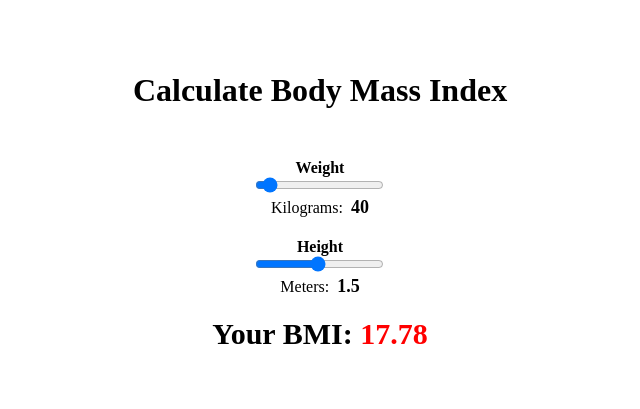
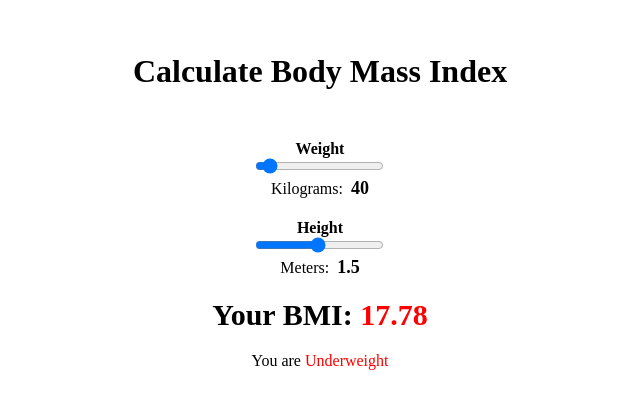
Before and after one commit to practice-ben/bmi-calculator, a React (Vite) app: page / in a window 1280 px wide. Shown: the part 189-598 px from the top of the page, without its empty margins (320-960 px from the left). Built offline with nearby package versions, Linux system fonts and the light colour scheme.

Commit message:
Add health status

```diff
--- a/src/App.jsx
+++ b/src/App.jsx
@@ -4,6 +4,7 @@ export default function App() {
   const [weight, setWeight] = useState(40);
   const [height, setHeight] = useState(1.5);
   const [health, setHealth] = useState(null);
+  const [status, setStatus] = useState("Healthy");
 
 
   function displayWeight(e) {
@@ -20,10 +21,15 @@ export default function App() {
     let result = w / (h * h)
 
     // set healthy status
-    if(result < 18.5 || result > 24.9) {
+    if(result < 18.5) {
       setHealth(false);
+      setStatus("Underweight");
     } else if(result >= 18.5 && result <= 24.9) {
       setHealth(true);
+      setStatus("Healthy");
+    } else {
+      setHealth(false)
+      setStatus("Overweight");
     }
 
     return result.toFixed(2);
@@ -58,6 +64,7 @@ export default function App() {
 
         {/* display the BMI */}
         <p className="bmi">Your BMI: <span className={health ? "okay" : "danger"}>{bmi}</span></p>
+        <p>You are <span className={health ? "okay" : "danger"}>{status}</span></p>
       </div>
     </div>
   )
```
